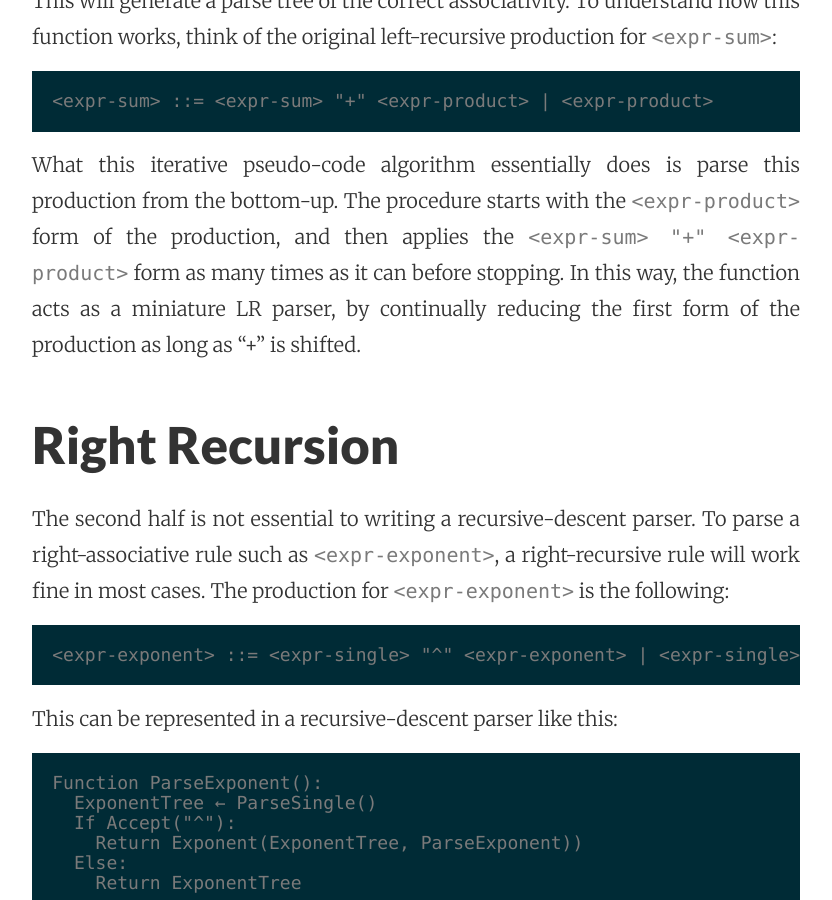
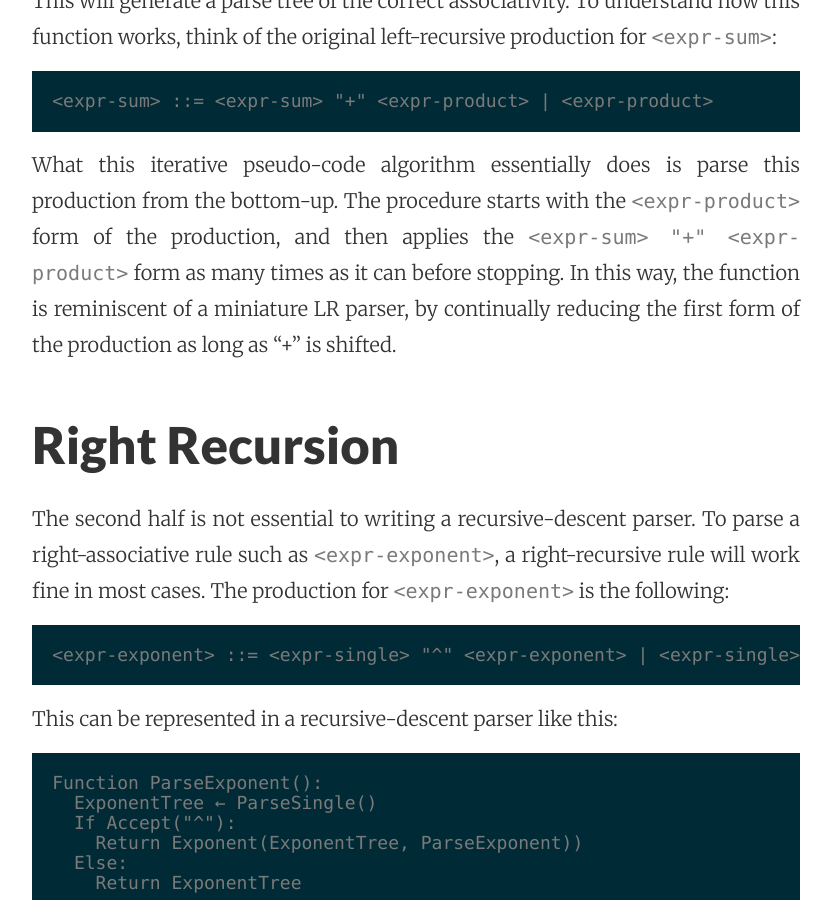
Before and after one commit to tom-galvin/tom-galvin.github.io, a Jekyll site: the page built from _posts/2014-12-25-parsing.md, in a window 1280 px wide and 900 px high, scrolled down 4730 px. Shown: the whole window, without its empty margins (224-1056 px from the left). Built offline with Jekyll 4.4.1, drawn with Linux system fonts in a browser that asks for light colours; nearby versions of some CDN libraries.

Commit message:
Factual error

```diff
--- a/_posts/2014-12-25-parsing.md
+++ b/_posts/2014-12-25-parsing.md
@@ -71,7 +71,7 @@ This will generate a parse tree of the correct associativity. To understand how
 
     <expr-sum> ::= <expr-sum> "+" <expr-product> | <expr-product>
 
-What this iterative pseudo-code algorithm essentially does is parse this production from the bottom-up. The procedure starts with the `<expr-product>` form of the production, and then applies the `<expr-sum> "+" <expr-product>` form as many times as it can before stopping. In this way, the function acts as a miniature LR parser, by continually reducing the first form of the production as long as "+" is shifted.
+What this iterative pseudo-code algorithm essentially does is parse this production from the bottom-up. The procedure starts with the `<expr-product>` form of the production, and then applies the `<expr-sum> "+" <expr-product>` form as many times as it can before stopping. In this way, the function is reminiscent of a miniature LR parser, by continually reducing the first form of the production as long as "+" is shifted.
 
 ## Right Recursion
 
```
